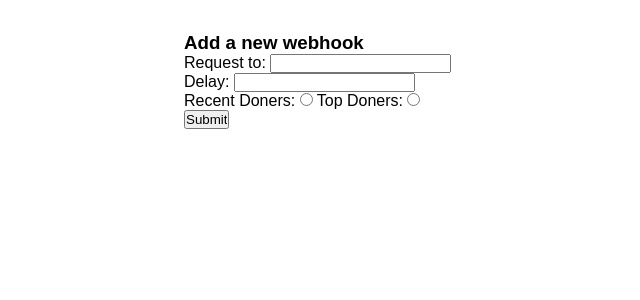
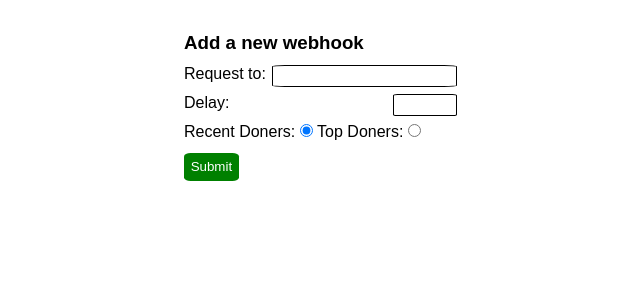
Before and after one commit to FlorianEagox/TreeHook, a Flask app: page /add in a window 1280 px wide. Shown: the part 73-373 px from the top of the page, without its empty margins (8-648 px from the left). Run offline with Flask 2, Linux system fonts and the light colour scheme.

Commit message:
Added some styling

```diff
--- a/static/main.css
+++ b/static/main.css
@@ -3,6 +3,7 @@
 	padding: 0;
 	box-sizing: border-box;
 	font-family: Arial, Helvetica, sans-serif;
+	/* border: 1px solid black; */
 }
 header {
 	color: white;
@@ -40,15 +41,57 @@ header nav a {
 	float: center;
 }
 #main p {
-	margin: 0.7em;
+	margin: 0.7em 0;
+}
+.sec-header {
+	margin-bottom: 0.1em;
 }
 code {
 	font-family: 'Courier New', Courier, monospace;
-	background: #ccc;
+	background: #ddd;
 	padding: 0.2em;
+	margin: 0.1em;
 }
 code.block {
 	display:block;
 	width: 100%;
-	margin:0.1em;
+	margin:0.3em;
+	padding: 0.4em;
+	tab-size: 4;
 }
+form {
+	margin: auto;
+	float: left;
+}
+.form-part {
+	margin: 0.7em 0;
+	display: block;
+}
+.form-part label {
+	margin: auto;
+	display: inline-block;
+}
+input[type=url],
+input[type=number],
+input[type=text] {
+	padding: 0.2em;
+	border-radius: 7%;
+	border: 1px solid;
+	float: right;
+	margin-left: 0.5em;
+}
+input[type=number] {
+	width: 4.75em;
+}
+input[type=submit] {
+	color: white;
+	border: none;
+	padding: 0.5em;
+	border-radius: 12%;
+}
+.add {
+	background: green;
+}
+.remove {
+	background: crimson;
+}
--- a/templates/add.html
+++ b/templates/add.html
@@ -3,14 +3,22 @@
 {% block body %}
 	<h3>Add a new webhook</h3>
 	<form method="POST">
-		<label for="url">Request to: </label>
-		<input type="url" name="url" id="url"><br>
-		<lable for="delay">Delay: </lable>
-		<input type="number" name="delay" id="delay" min="1"><br>
-		<label for="recent">Recent Doners: </label>
-		<input type="radio" name="top" value="False" id="recent">
-		<label for="top">Top Doners: </label>
-		<input type="radio" name="top" value="True" id="top"><br>
-		<input type="submit" value="Submit">
+		<div class="form-part">
+			<label for="url">Request to:</label>
+			<input type="url" name="url" id="url" required>
+		</div>
+		<div class="form-part">
+			<label for="delay">Delay:</label>
+			<input type="number" maxlength="5" size="5" name="delay" id="delay" min="1" required>
+		</div>
+		<div class="form-part">
+			<label for="recent">Recent Doners: </label>
+			<input type="radio" name="top" value="False" id="recent" checked>
+			<label for="top">Top Doners: </label>
+			<input type="radio" name="top" value="True" id="top">
+		</div>
+		<div class="form-part">
+			<input type="submit" class="add" value="Submit">
+		</div>
 	</form>
 {% endblock %}
```
Also changed, not shown: templates/delete.html (+7 -3 lines), templates/index.html (+13 -11 lines).
